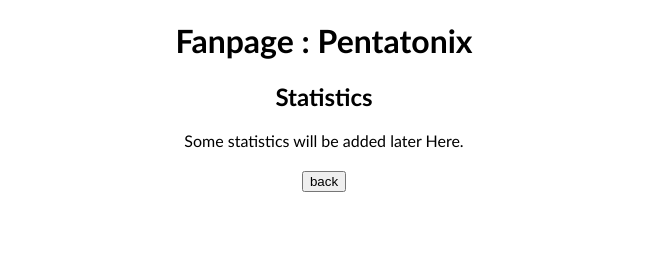
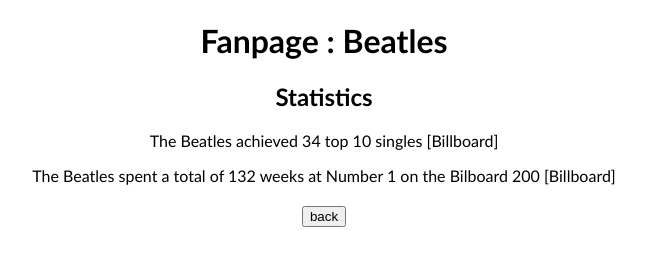
Before and after one commit to vshephard12/My_Favorite, a plain HTML site: page statistics.html in a window 1280 px wide. Shown: the whole page, without its empty margins (316-962 px from the left). Drawn offline with Linux system fonts and the light colour scheme.

Commit message:
stats add

```diff
--- a/statistics.html
+++ b/statistics.html
@@ -8,13 +8,14 @@
 </head>
 <body>
     <div class="title">
-        <h1>Fanpage : Pentatonix</h1>
+        <h1>Fanpage : Beatles</h1>
     </div>
     <div class="subtitle">
         <h2>Statistics</h2>
     </div>
     <div class="statistics">
-        Some statistics will be added later Here.
+        <p>The Beatles achieved 34 top 10 singles [Billboard]</p>
+        <p>The Beatles spent a total of 132 weeks at Number 1 on the Bilboard 200 [Billboard]</p>
     </div>
     <a href="index.html"><input type="button" value="back"></a>
 </body>
```
Also changed, not shown: index.html (+1 -1 lines).
